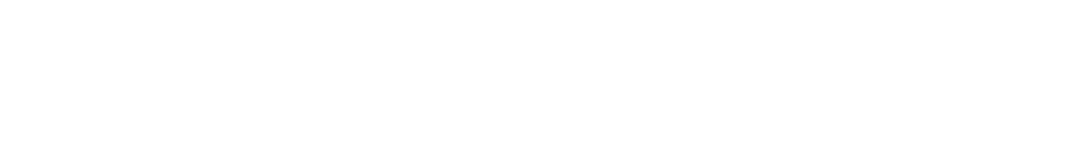
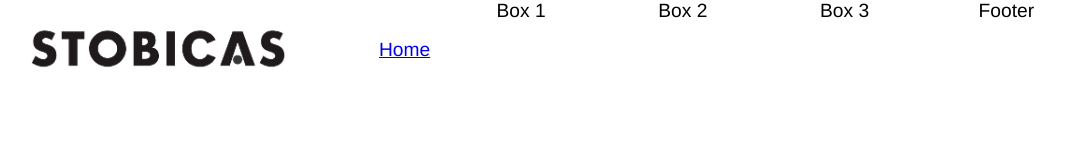
Before and after one commit to Casvdt/Triple-webcatalogus, a plain HTML site: page Home/home.html in a window 1280 px wide. Shown: the whole page, without its empty margins (41-1106 px from the left). Drawn offline with Linux system fonts and the light colour scheme; files whose address does not match are found by name.

Commit message:
fddsdsfdsdsf

```diff
--- a/Home/home.css
+++ b/Home/home.css
@@ -0,0 +1,34 @@
+* {
+    margin: 0;
+    padding: 0;
+    font-family: 'Franklin Gothic Medium', 'Arial Narrow', Arial, sans-serif;
+}
+
+.container{
+    display: grid;
+    grid-template-columns: repeat(6, 1fr);
+    grid-auto-rows: 100px;
+    text-align: center;
+    font-size: larger;
+    color: black;
+
+}
+
+div{
+gap: 20px;
+}
+
+.header{
+    display: flex;
+/* grid-column-start: 1;
+grid-column-end: 7;
+grid-row-start: 1;
+grid-row-end: 2; */
+align-items: center;
+}
+
+.header img{
+object-fit: cover;
+width: 400px;
+
+}
--- a/Home/home.html
+++ b/Home/home.html
@@ -7,17 +7,23 @@
     <link rel="stylesheet" href="/Home/home.css" />
   </head>
   <body>
+
+    <header></header>
+    <main></main>
+    <footer></footer>
     <main>
-<div class="container">
-
-
-
-
-
-
-</div>
+      <div class="container">
+        <div class="header">
+          <div class="logo"><img src="/IMG/STOBICAS BANNER.png" alt="" /></div>
+         <div class="links"><a href="home.html">Home</a>
+        </div>
+        </div>
+        <div class="box1">Box 1</div>
+        <div class="box2">Box 2</div>
+        <div class="box3">Box 3</div>
+        <div class="footer">Footer</div>
+      </div>
     </main>
-
 
     <script src="/Home/home.js"></script>
   </body>
```
